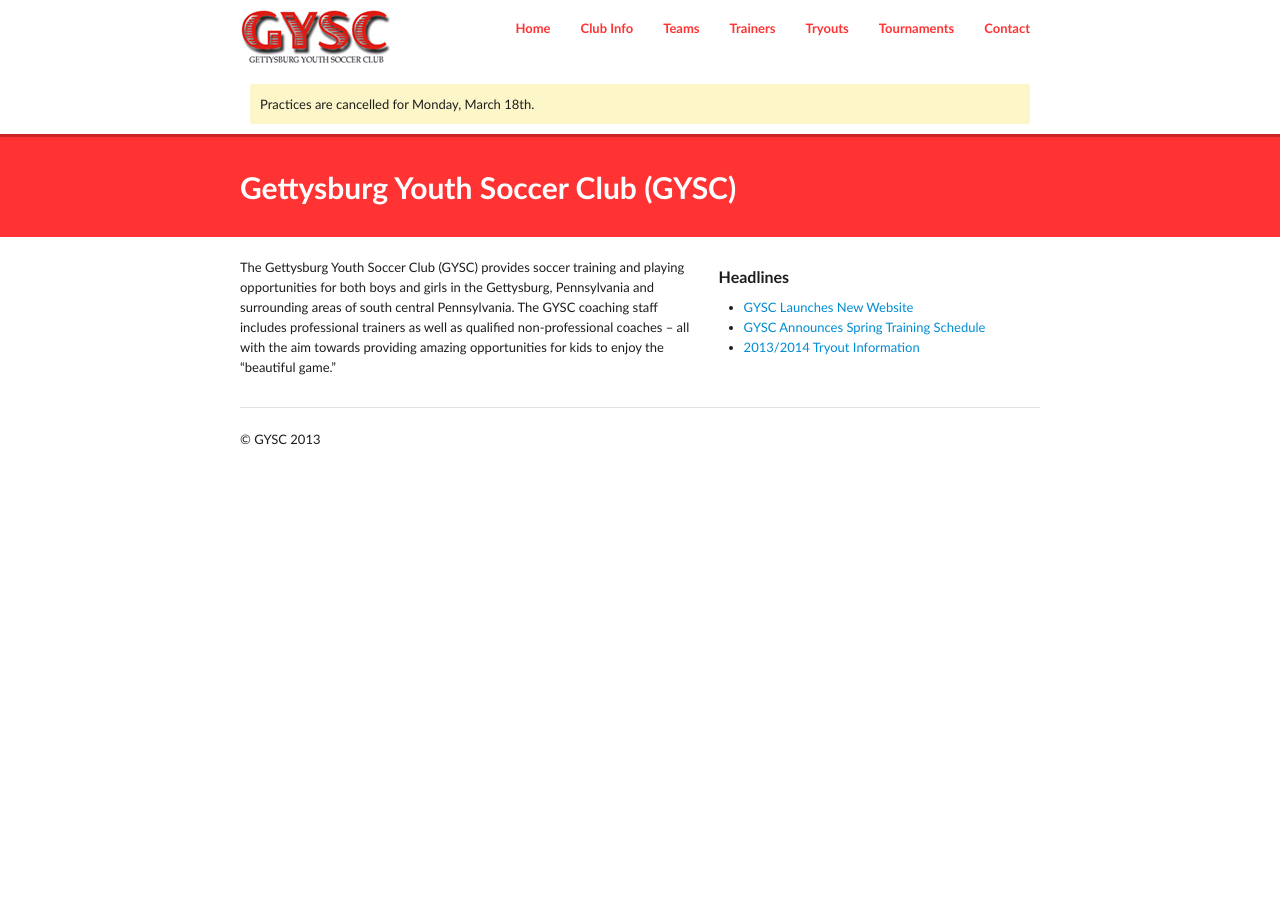
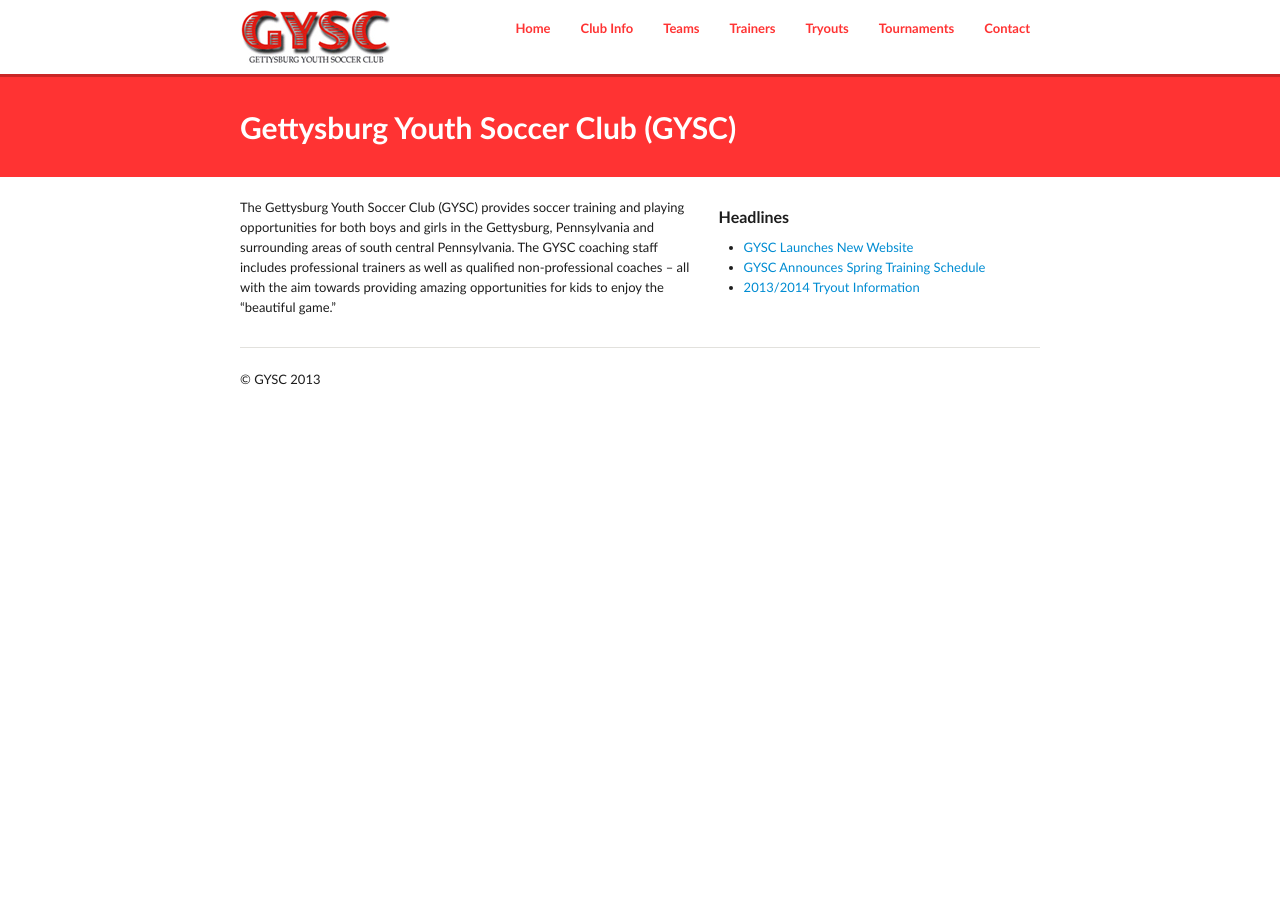
Before and after one commit to GYSC/gysc.github.com, a Jekyll site: the page built from index.md, in a window 1280 px wide. Built offline with Jekyll 4.4.1, drawn with Linux system fonts in a browser that asks for light colours; Markdown is read by kramdown in place of the engine named in the settings.

Commit message:
Update _config.yml

```diff
--- a/_config.yml
+++ b/_config.yml
@@ -1,5 +1,5 @@
 title: Gettysburg Youth Soccer Club
-message: Practices are cancelled for Monday, March 18th.
+message:
 
 #build config
 server: true
```
